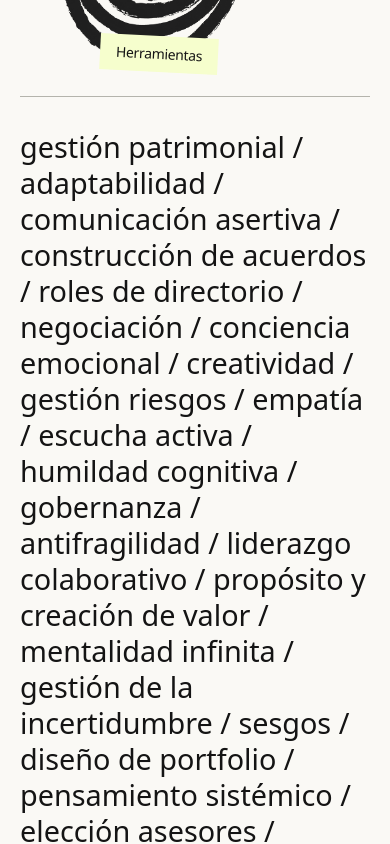
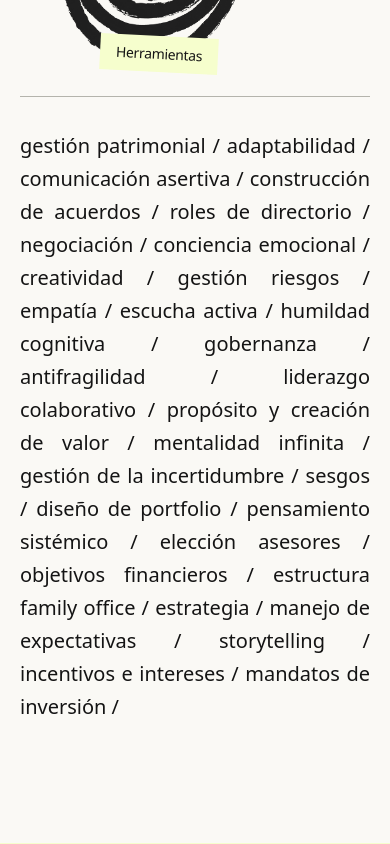
Before and after one commit to deadpine/nextgen, a Next.js app: page / in a window 390 px wide. Shown: the part 5680-6524 px from the top of the page. Built offline with nearby package versions, Linux system fonts and the light colour scheme.

Commit message:
habilidades

```diff
--- a/src/app/globals.css
+++ b/src/app/globals.css
@@ -46,7 +46,7 @@
     @apply text-[1.9rem]/[36px] md:text-[2rem]/10 font-normal;
   }
   h4 {
-    @apply text-[1.8rem]/[36px] font-normal;
+    @apply text-xl/[33px] md:text-[1.8rem]/[36px] font-normal;
   }
   p, label {
     @apply text-base/5 md:text-[0.9rem]/5;
--- a/src/app/page.tsx
+++ b/src/app/page.tsx
@@ -177,8 +177,8 @@ export default function Home() {
             />
           </div>
           <div className="col-span-2 border-t border-gray-200 pt-8">
-            <h4>
-            gestión patrimonial / adaptabilidad / comunicación asertiva / construcción de acuerdos / roles de directorio / negociación / conciencia emocional / creatividad / gestión riesgos / empatía / escucha activa / humildad cognitiva / gobernanza / antifragilidad / liderazgo colaborativo / propósito y creación de valor / mentalidad infinita / gestión de la incertidumbre / sesgos / diseño de portfolio / pensamiento sistémico / elección asesores / objetivos financieros / estructura family office / estrategia / manejo de expectativas / storytelling / incentivos e intereses / mandatos de inversión /
+            <h4 className="text-justify md:text-left">
+              gestión patrimonial / adaptabilidad / comunicación asertiva / construcción de acuerdos / roles de directorio / negociación / conciencia emocional / creatividad / gestión riesgos / empatía / escucha activa / humildad cognitiva / gobernanza / antifragilidad / liderazgo colaborativo / propósito y creación de valor / mentalidad infinita / gestión de la incertidumbre / sesgos / diseño de portfolio / pensamiento sistémico / elección asesores / objetivos financieros / estructura family office / estrategia / manejo de expectativas / storytelling / incentivos e intereses / mandatos de inversión /
             </h4>
           </div>
         </div>
```
